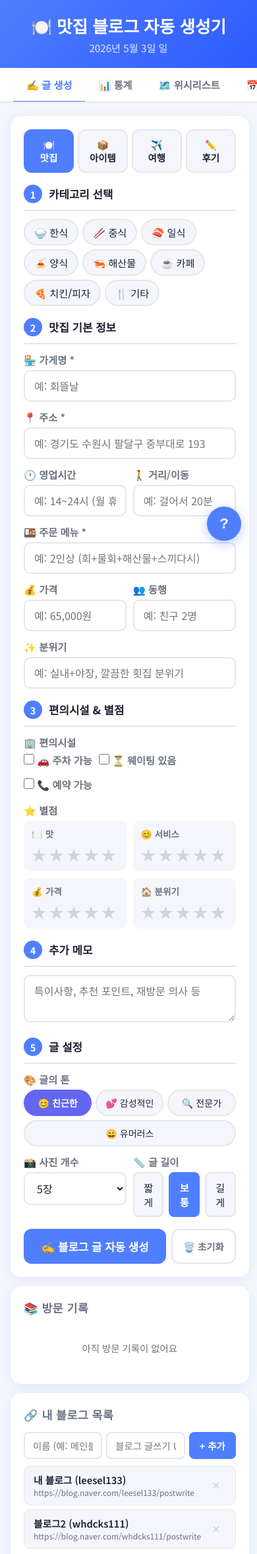
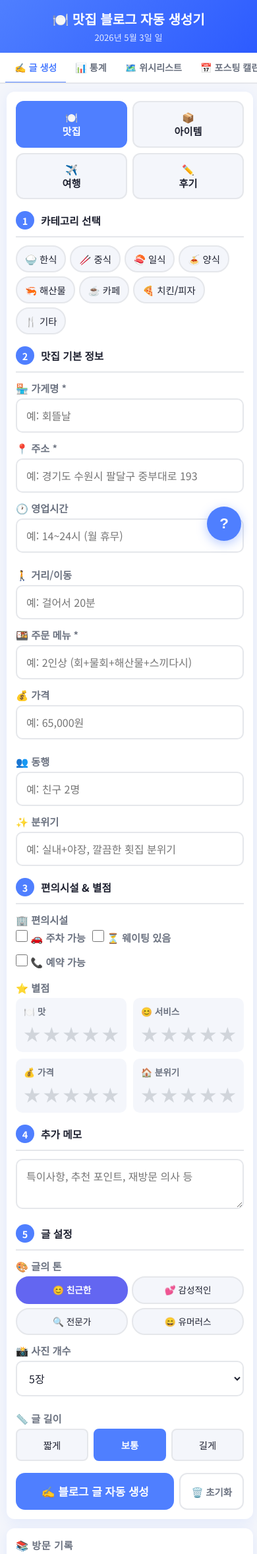
Before and after one commit to leeseulkwak/blog, a Flask app: page / in a window 390 px wide. Shown: the top 2356 px of the page at 66% size. Run offline with Flask 3, Linux system fonts and the light colour scheme; some libraries are stand-ins or nearby versions.

Commit message:
Add mobile responsive optimization

```diff
--- a/templates/index.html
+++ b/templates/index.html
@@ -333,6 +333,89 @@
     .btn-modal-cancel { flex:1; padding:11px; border:2px solid var(--border); border-radius:10px; background:white; cursor:pointer; font-family:inherit; font-size:0.95rem; color:var(--text-sub); }
     .btn-modal-save   { flex:2; padding:11px; border:none; border-radius:10px; background:var(--primary); color:white; cursor:pointer; font-family:inherit; font-size:0.95rem; font-weight:700; }
     .btn-modal-del    { flex:1; padding:11px; border:2px solid #fca5a5; border-radius:10px; background:var(--red-light); color:var(--red); cursor:pointer; font-family:inherit; font-size:0.95rem; }
+
+    /* ══════════════════════════════════════
+       모바일 최적화
+    ══════════════════════════════════════ */
+    @media(max-width:768px) {
+      header { padding:14px 16px; }
+      header h1 { font-size:1.25rem; }
+      header p  { font-size:0.82rem; }
+
+      .tab-btn { padding:12px 14px; font-size:0.88rem; }
+      .tab-nav { padding:0 8px; }
+      .tab-nav::-webkit-scrollbar { display:none; }
+
+      .page { padding:12px 10px 80px; }
+
+      .card { padding:14px; border-radius:12px; }
+      .card-title { font-size:0.95rem; }
+
+      .type-selector { grid-template-columns:repeat(2,1fr); gap:8px; }
+      .type-btn { padding:12px 4px; font-size:0.95rem; }
+
+      .section-title { font-size:0.98rem; }
+
+      .form-row { grid-template-columns:1fr; }
+      .form-group input,
+      .form-group textarea,
+      .form-group select { font-size:1rem; padding:12px 14px; }
+
+      .cat-btn { padding:8px 12px; font-size:0.9rem; }
+
+      .star-group { grid-template-columns:1fr 1fr; }
+      .star { font-size:1.6rem; }
+
+      .check-item { font-size:0.9rem; }
+      .check-item input { width:18px; height:18px; }
+
+      .tone-btns { display:grid; grid-template-columns:1fr 1fr; }
+      .tone-btn { padding:10px 6px; font-size:0.85rem; white-space:normal; line-height:1.3; }
+
+      .len-btn { padding:12px 8px; font-size:0.9rem; }
+
+      .btn-generate { padding:16px; font-size:1.05rem; border-radius:14px; }
+
+      .title-option { font-size:1.05rem; padding:14px; }
+      .title-custom { font-size:1rem; }
+
+      .thumb-text { font-size:1.6rem; }
+
+      .post-preview { font-size:1.05rem; min-height:280px; padding:14px; }
+
+      .result-btns { flex-direction:column; }
+      .btn-action { min-width:unset; padding:14px; font-size:1rem; }
+
+      .seo-text { font-size:0.98rem; }
+      .seo-badge { font-size:0.82rem; }
+
+      .stat-cards { grid-template-columns:repeat(3,1fr); gap:8px; }
+      .stat-card { padding:12px 8px; }
+      .stat-card .sc-value { font-size:1.2rem; }
+      .stat-card .sc-label { font-size:0.72rem; }
+
+      .cal-cell { min-height:48px; padding:4px; }
+      .cal-day { font-size:0.78rem; }
+      .cal-plan-dot { font-size:0.55rem; padding:1px 3px; }
+      .cal-plan-text { display:none; }
+      .cal-nav h3 { font-size:1rem; }
+
+      .wish-form { flex-direction:column; }
+      .btn-wish-add { width:100%; padding:12px; }
+
+      .history-list { max-height:220px; }
+      .history-name { font-size:0.88rem; }
+
+      .modal { padding:18px; border-radius:16px; }
+    }
+
+    @media(max-width:380px) {
+      header h1 { font-size:1.1rem; }
+      .type-btn { font-size:0.85rem; padding:10px 2px; }
+      .stat-cards { grid-template-columns:1fr 1fr; }
+      .tone-btns { grid-template-columns:1fr 1fr; }
+      .thumb-text { font-size:1.3rem; }
+    }
 
     /* ── 가이드 팝업 ── */
     .guide-btn {
```
